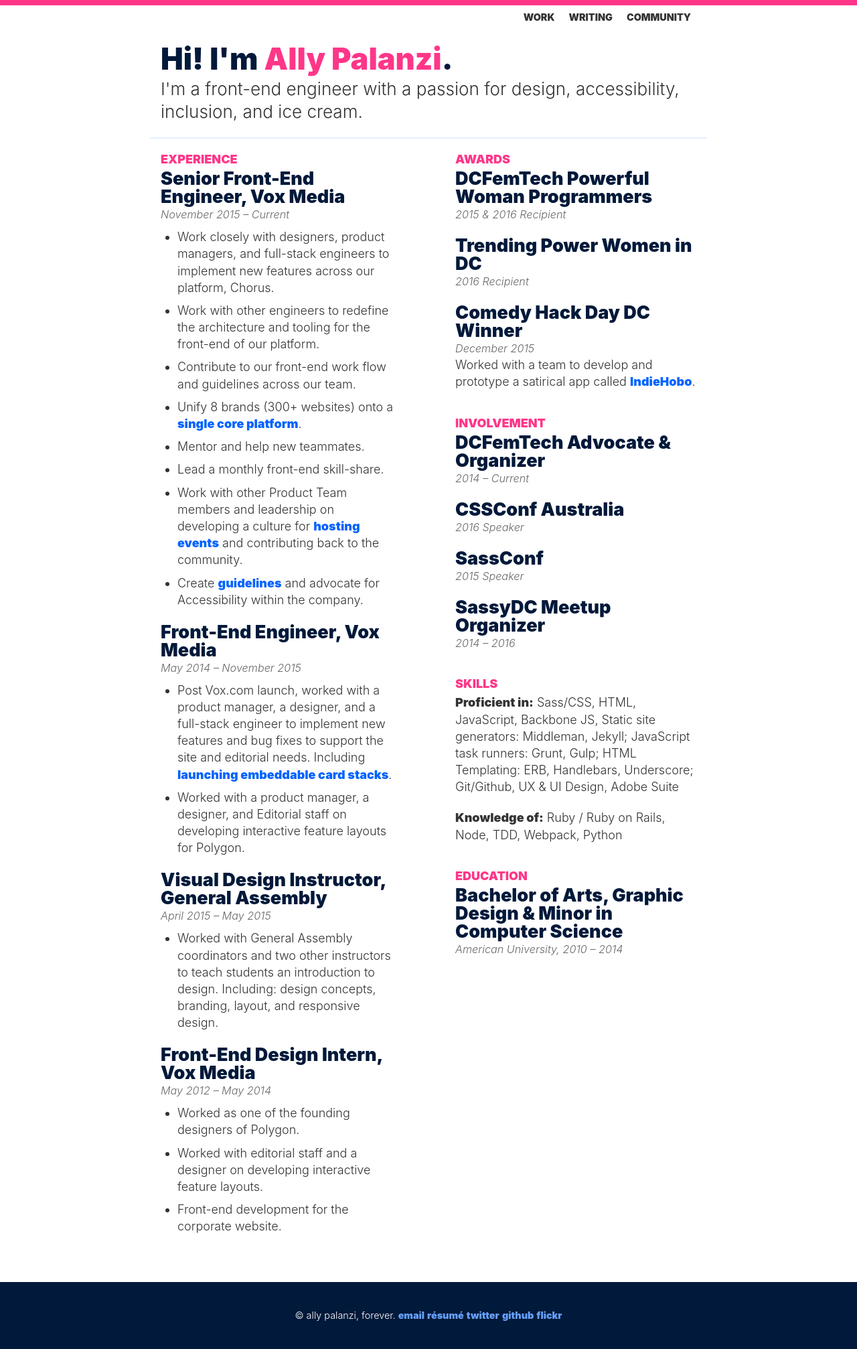
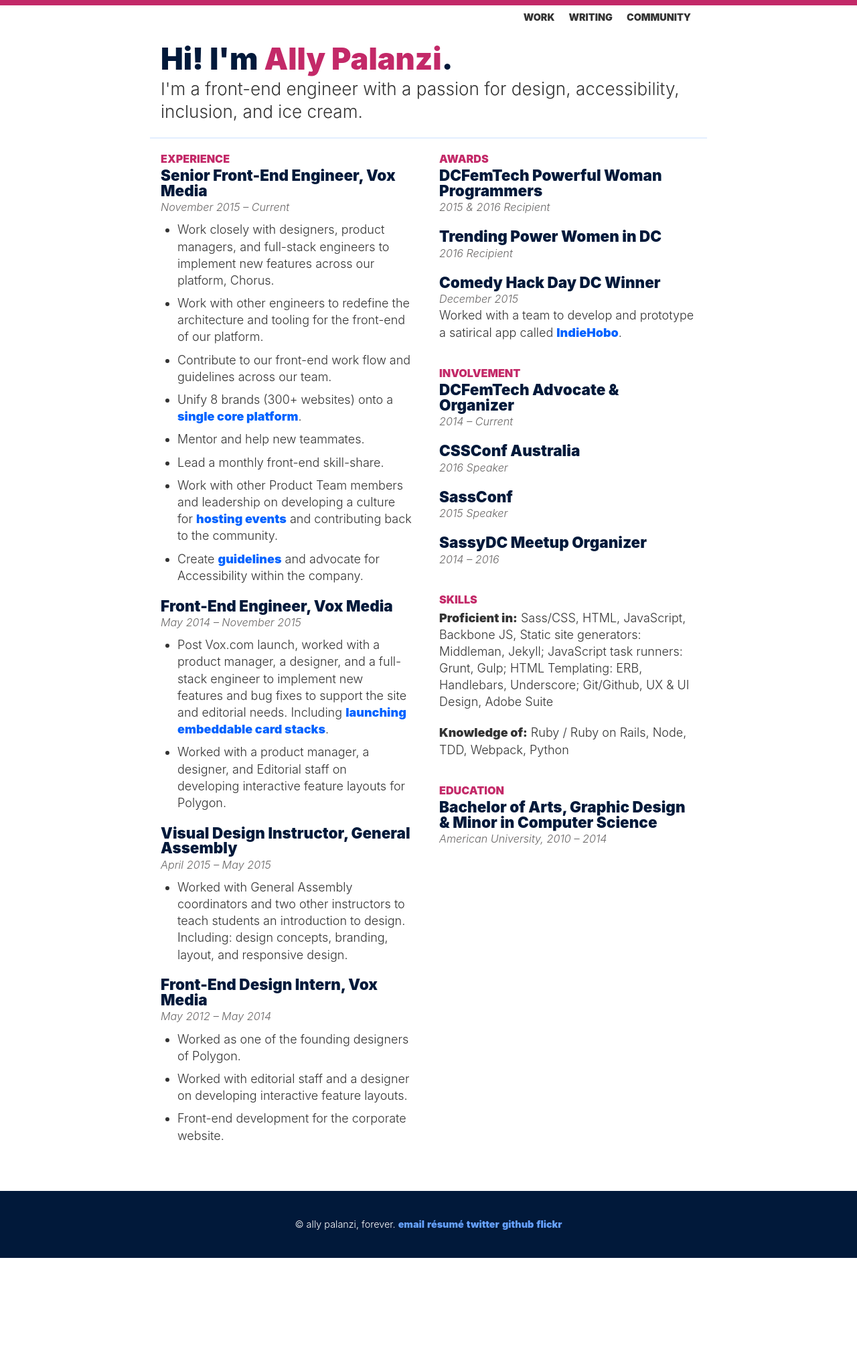
Before and after one commit to allypalanzi/allypalanzi.github.io, a Jekyll site: the page built from resume.md, in a window 1280 px wide. Shown: the whole page at 67% size. Built offline with Jekyll 4.4.1, drawn with Linux system fonts in a browser that asks for light colours; after the commit the page ends 1878 px from its top, so only the background shows below that.

Commit message:
pixel pushin

```diff
--- a/_scss/_modules/_m-post.scss
+++ b/_scss/_modules/_m-post.scss
@@ -31,7 +31,7 @@
         flex-wrap: wrap;
         justify-content: space-between;
         div {
-          flex-basis: 45%;
+          flex-basis: 48%;
           margin-bottom: 1.5em;
         }
       }
--- a/_scss/_type.scss
+++ b/_scss/_type.scss
@@ -55,9 +55,9 @@
 }
 
 h2 {
-  font-size: 2em;
+  font-size: 1.5em;
   .resume & {
-    font-size: 1.5em;
+    font-size: 1.25em;
     margin-bottom: 0;
   }
 }
@@ -73,6 +73,7 @@
   color: $color-main;
   text-transform: uppercase;
   .resume & {
+    font-size: .9em;
     margin-top: $space-xlarge;
     &:first-of-type {
       margin-top: 0;
--- a/_scss/_vars.scss
+++ b/_scss/_vars.scss
@@ -5,7 +5,7 @@
     sans-serif;
 
 // Colors
-$color-pink: #ff3688;
+$color-pink: #c32968;
 $color-blue: #0062ff;
 $color-blue-light: #e3eeff;
 $color-blue-dark: #01193a;
```
Also changed, not shown: css/main.css.
